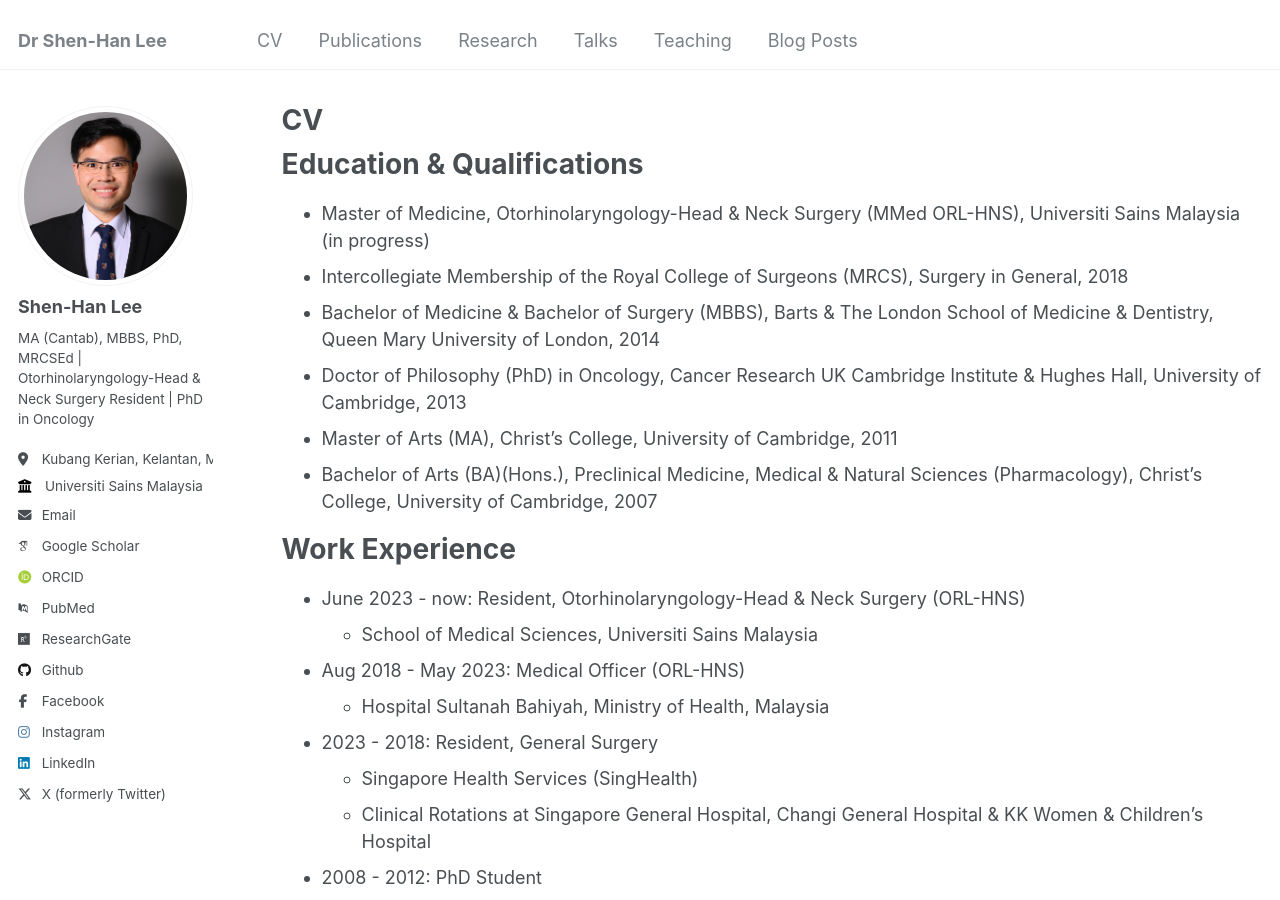
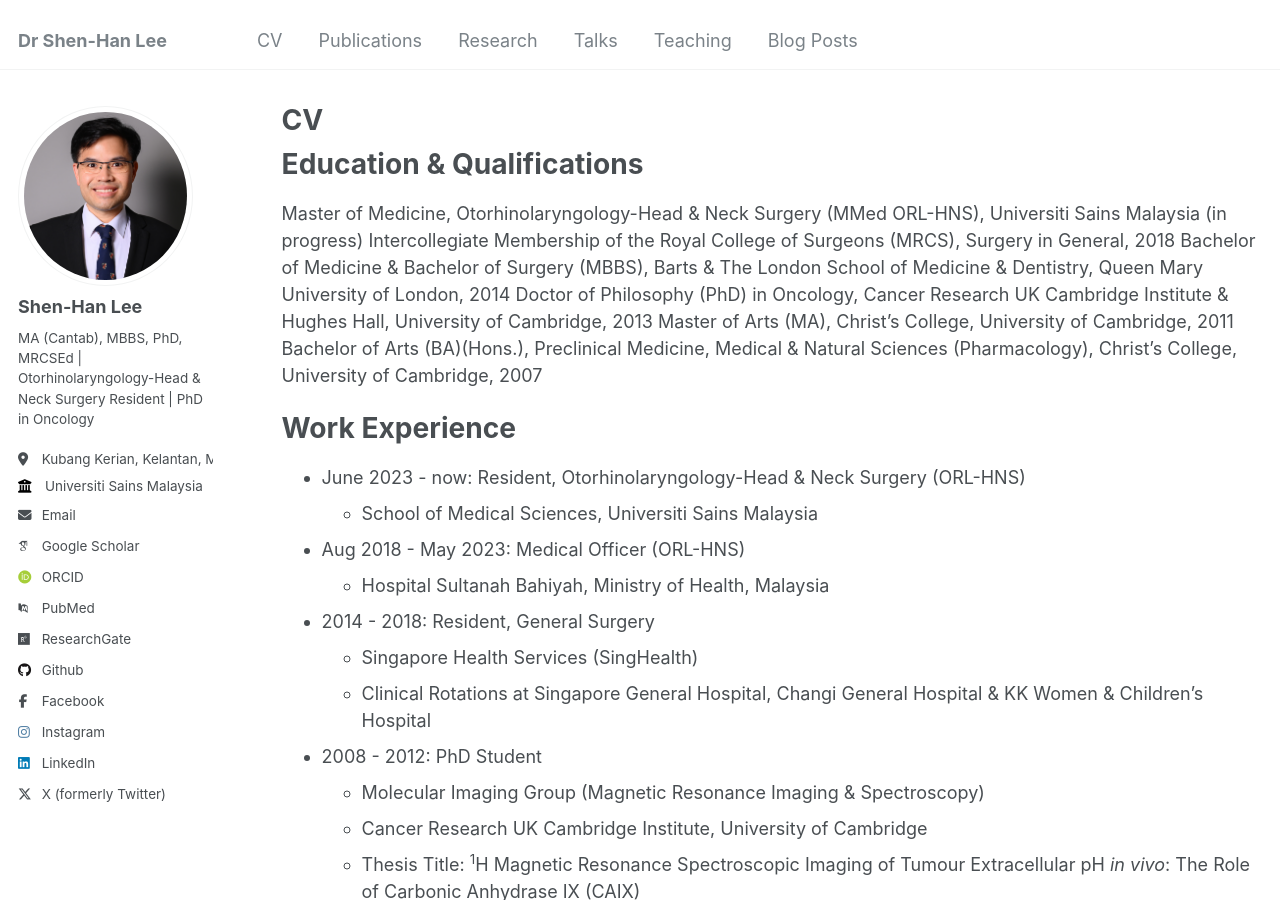
Before and after one commit to shenhanlee/shenhanlee.github.io, a Jekyll site: the page built from _pages/cv.md, in a window 1280 px wide and 900 px high. Built offline with Jekyll 4.4.1, drawn with Linux system fonts in a browser that asks for light colours; some web fonts are replaced.

```diff
--- a/_pages/cv.md
+++ b/_pages/cv.md
@@ -11,12 +11,12 @@ redirect_from:
 
 Education & Qualifications
 ======
-* Master of Medicine, Otorhinolaryngology-Head & Neck Surgery (MMed ORL-HNS), Universiti Sains Malaysia (in progress)
-* Intercollegiate Membership of the Royal College of Surgeons (MRCS), Surgery in General, 2018
-* Bachelor of Medicine & Bachelor of Surgery (MBBS), Barts & The London School of Medicine & Dentistry, Queen Mary University of London, 2014
-* Doctor of Philosophy (PhD) in Oncology, Cancer Research UK Cambridge Institute & Hughes Hall, University of Cambridge, 2013
-* Master of Arts (MA), Christ's College, University of Cambridge, 2011
-* Bachelor of Arts (BA)(Hons.), Preclinical Medicine, Medical & Natural Sciences (Pharmacology), Christ's College, University of Cambridge, 2007
+Master of Medicine, Otorhinolaryngology-Head & Neck Surgery (MMed ORL-HNS), Universiti Sains Malaysia (in progress)
+Intercollegiate Membership of the Royal College of Surgeons (MRCS), Surgery in General, 2018
+Bachelor of Medicine & Bachelor of Surgery (MBBS), Barts & The London School of Medicine & Dentistry, Queen Mary University of London, 2014
+Doctor of Philosophy (PhD) in Oncology, Cancer Research UK Cambridge Institute & Hughes Hall, University of Cambridge, 2013
+Master of Arts (MA), Christ's College, University of Cambridge, 2011
+Bachelor of Arts (BA)(Hons.), Preclinical Medicine, Medical & Natural Sciences (Pharmacology), Christ's College, University of Cambridge, 2007
 
 Work Experience
 ======
@@ -26,7 +26,7 @@ Work Experience
 * Aug 2018 - May 2023: Medical Officer (ORL-HNS)
   * Hospital Sultanah Bahiyah, Ministry of Health, Malaysia
 
-* 2023 - 2018: Resident, General Surgery
+* 2014 - 2018: Resident, General Surgery
   * Singapore Health Services (SingHealth)
   * Clinical Rotations at Singapore General Hospital, Changi General Hospital & KK Women & Children's Hospital
 
```
Also changed, not shown: _publications/2025-07-15-biomedical-education-large-language-models.md (line endings or trailing spaces).
